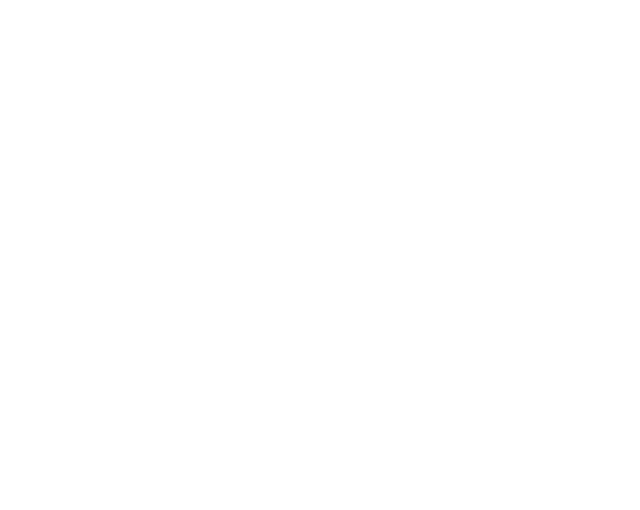
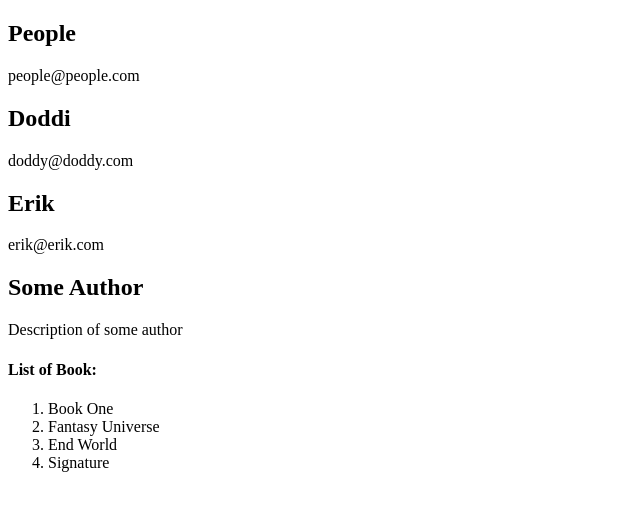
Before and after one commit to rifqirosyidi/advanced-js, a plain HTML site: page 08 template_literals/index.html in a window 1280 px wide. Shown: the whole page, without its empty margins (0-640 px from the left). Drawn offline with Linux system fonts and the light colour scheme.

Commit message:
tags template literals

```diff
--- a/08 template_literals/index.html
+++ b/08 template_literals/index.html
@@ -6,7 +6,10 @@
     <title>Document</title>
 </head>
 <body>
+    <div class="el1">
 
+    </div>
+    <div class="el2"></div>
     <script src="script.js"></script>
 </body>
 </html>
--- a/08 template_literals/script.js
+++ b/08 template_literals/script.js
@@ -10,16 +10,63 @@ const n = 10
 console.log(`${ ( n > 12 ) ? 'Kurang dari 12': 'Lebih dari 12' }`)
 
 // HTML Fragment
-const people = {
-    name: 'People',
-    age: 22,
-    nrp: '0012000',
-    email: 'people@people.com'
-}
+const list_people = [
+    {
+        name: 'People',
+        email: 'people@people.com'
+    },
+    {
+        name: 'Doddi',
+        email: 'doddy@doddy.com'
+    },
+    {
+        name: 'Erik',
+        email: 'erik@erik.com'
+    }
+
+]
 
 const el = `
     <div class="people">
-        <h2>${people.nama}</h2>
-        <span>${people.nrp}</span>
+    ${list_people.map(people => `
+        <h2>${people.name}</h2>
+        <span>${people.email}</span>
+    `).join("")}
     </div>
 `
+
+document.querySelector('.el1').innerHTML = el
+
+// Nested Html Fragment
+
+const author = {
+    name: 'Some Author',
+    desc: 'Description of some author',
+    books: [
+        'Book One',
+        'Fantasy Universe',
+        'End World',
+        'Signature'
+    ]
+}
+
+function displayListOfBooks(books) {
+    return `
+        <ol>
+        ${books.map(book => `
+            <li>${book}</li>
+        `).join('')}
+        </ol>
+    `
+}
+
+const el2 = `
+    <div class="author">
+        <h2>${author.name}</h2>
+        <p>${author.desc}</p>
+        <h4>List of Book: </h4>
+        ${displayListOfBooks(author.books)}
+    </div>
+`
+
+document.querySelector('.el2').innerHTML = el2
```
